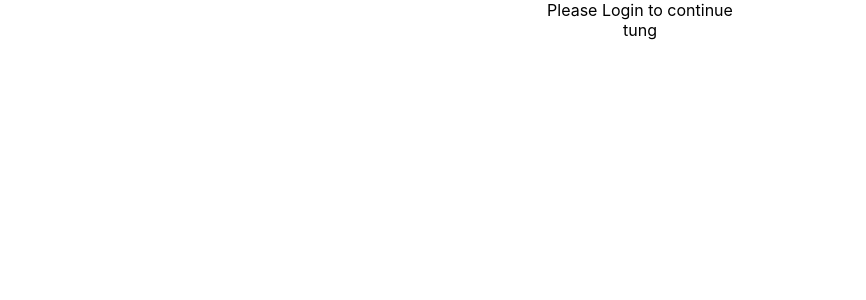
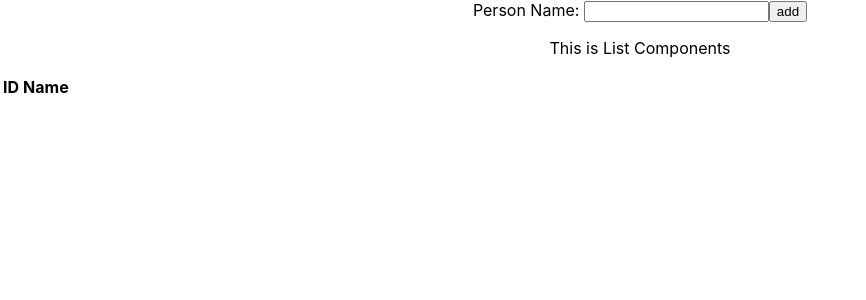
Before and after one commit to dangtung006/typescript-react, a React (Create React App) app: page / in a window 1280 px wide. Shown: the top 300 px of the page, without its empty margins (0-866 px from the left). Built offline with nearby package versions, Linux system fonts and the light colour scheme.

Commit message:
update store redux

```diff
--- a/package.json
+++ b/package.json
@@ -3,6 +3,7 @@
   "version": "0.1.0",
   "private": true,
   "dependencies": {
+    "@reduxjs/toolkit": "^1.9.3",
     "@testing-library/jest-dom": "^5.16.5",
     "@testing-library/react": "^13.4.0",
     "@testing-library/user-event": "^13.5.0",
@@ -12,6 +13,7 @@
     "@types/react-dom": "^18.0.11",
     "react": "^18.2.0",
     "react-dom": "^18.2.0",
+    "react-redux": "^8.0.5",
     "react-scripts": "5.0.1",
     "typescript": "^4.9.5",
     "web-vitals": "^2.1.4"
--- a/src/App.tsx
+++ b/src/App.tsx
@@ -9,23 +9,26 @@ import './App.css';
 // import { Input } from "./components/input";
 // import { Container } from "./components/container";
 
-import { LoggedIn } from "./pages/login";
-import { User } from "./pages/user";
-import { Private } from "./pages/auth/private";
-import { Profile } from './pages/auth/profile';
-import { List } from './pages/list';
+// import { LoggedIn } from "./pages/login";
+// import { User } from "./pages/user";
+// import { Private } from "./pages/auth/private";
+// import { Profile } from './pages/auth/profile';
+// import { List } from './pages/list';
+
+import { Add } from "./persons/add";
+import List from "./persons/list";
 
 function App() {
-    const people = [
-        {
-            first : "tony",
-            last : "Doan"
-        },
-        {
-            first : "Henry",
-            last : "Nguyen"
-        }
-    ];
+    // const people = [
+    //     {
+    //         first : "tony",
+    //         last : "Doan"
+    //     },
+    //     {
+    //         first : "Henry",
+    //         last : "Nguyen"
+    //     }
+    // ];
 
     return (
         <div className="App">
@@ -49,7 +52,7 @@ function App() {
             <User /> */}
 
 
-            <Private  isLoggedIn={false} Component={Profile}/>
+            {/* <Private  isLoggedIn={false} Component={Profile}/>
 
             <List
                 items={
@@ -62,9 +65,10 @@ function App() {
                     ]
                 }
                 onClick={(item)=> console.log(item)}
-            />
+            /> */}
 
-
+            <Add />
+            <List />
         </div>
     );
 }
--- a/src/index.tsx
+++ b/src/index.tsx
@@ -3,13 +3,17 @@ import ReactDOM from 'react-dom/client';
 import './index.css';
 import App from './App';
 import reportWebVitals from './reportWebVitals';
+import { Provider } from "react-redux";
+import { store } from "./stores/store";
 
 const root = ReactDOM.createRoot(
   document.getElementById('root') as HTMLElement
 );
 root.render(
   <React.StrictMode>
-    <App />
+    <Provider store={store}>
+      <App />
+    </Provider>
   </React.StrictMode>
 );
 
--- /dev/null
+++ b/src/persons/add.tsx
@@ -0,0 +1,27 @@
+import React, { useRef } from "react";
+import { addPerson } from "../stores/features/personSlice";
+import { useAppDispatch } from "../stores/store";
+
+export const Add = () => {
+    const name = useRef<string>("");
+    const dispatch = useAppDispatch();
+
+    return(
+        <form className="" onSubmit={(e) =>  e.preventDefault()} >
+            <label htmlFor="">Person Name: </label>
+
+            <input
+                type="text"
+                className=""
+                onChange={(e) => (name.current = e.target.value)}
+            />
+
+            <button
+                onClick={()=> dispatch(addPerson({ name : name.current}))}
+            >
+                add
+            </button>
+
+        </form>
+    )
+}
--- /dev/null
+++ b/src/persons/list.tsx
@@ -0,0 +1,29 @@
+import React from "react";
+import { useAppSelector } from "../stores/store";
+
+const List = () => {
+  const persons = useAppSelector((state) => state.person.persons);
+  return(
+    <div className="rounded-md shadow border m-2 p-2">
+    <p>This is List Components</p>
+    <table className="rounded-md">
+        <thead>
+            <tr className="bg-gradient-to-b from-sky-400 to-sky-600 text-white  ">
+                <th className="p-2 border rounded">ID</th>
+                <th className="p-2 border rounded">Name</th>
+            </tr>
+        </thead>
+        <tbody>
+            {persons.map((person) => (
+                <tr className="even:bg-slate-50" key={person.id}>
+                    <td className="p-2">{person.id}</td>
+                    <td className="p-2">{person.name}</td>
+                </tr>
+            ))}
+        </tbody>
+    </table>
+  </div>
+  )
+}
+
+export default List;
--- /dev/null
+++ b/src/stores/features/personSlice.ts
@@ -0,0 +1,30 @@
+import { createSlice, PayloadAction  } from "@reduxjs/toolkit";
+
+export interface Person {
+    id : number;
+    name : string;
+}
+
+interface PersonState {
+    persons: Person[]
+}
+
+const initialState: PersonState = {
+    persons: []
+}
+
+export const PersonSlice = createSlice({
+    name : "person",
+    initialState,
+    reducers : {
+        addPerson : (state, action: PayloadAction<{ name : string}>) => {
+            state.persons.push({
+                id : state.persons.length,
+                name : action.payload.name
+            });
+        }
+    }
+});
+
+export default PersonSlice.reducer;
+export const { addPerson } = PersonSlice.actions;
--- /dev/null
+++ b/src/stores/store.ts
@@ -0,0 +1,12 @@
+import { PersonSlice } from './features/personSlice';
+import { configureStore } from "@reduxjs/toolkit";
+import { useDispatch, useSelector, TypedUseSelectorHook } from 'react-redux';
+
+export const store = configureStore({
+    reducer : {
+        person : PersonSlice.reducer
+    }
+})
+
+export const useAppDispatch: () => typeof store.dispatch = useDispatch;
+export const useAppSelector: TypedUseSelectorHook<ReturnType<typeof store.getState>> = useSelector;
```
Also changed, not shown: 1 other file (tests, documents, lock files or other folders).
